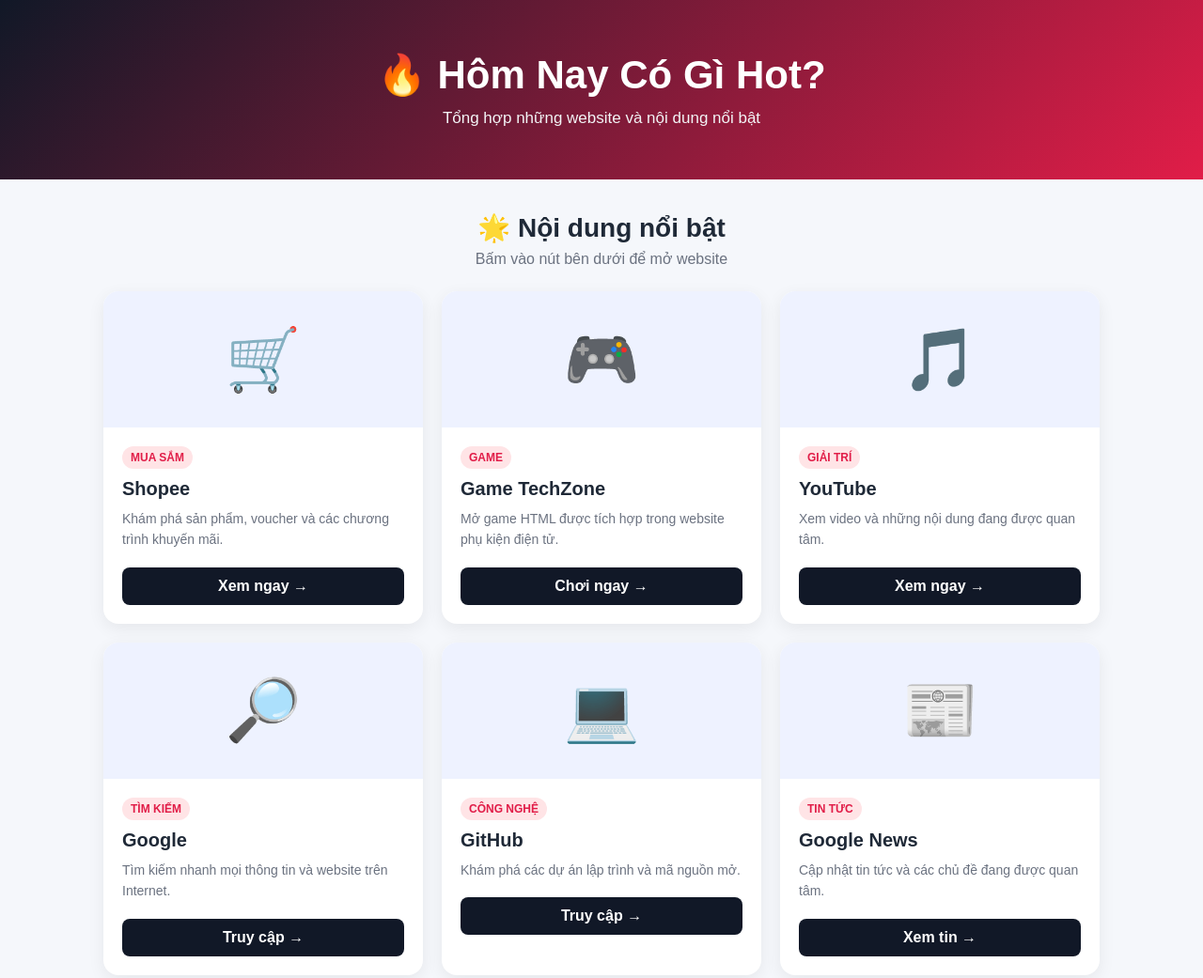
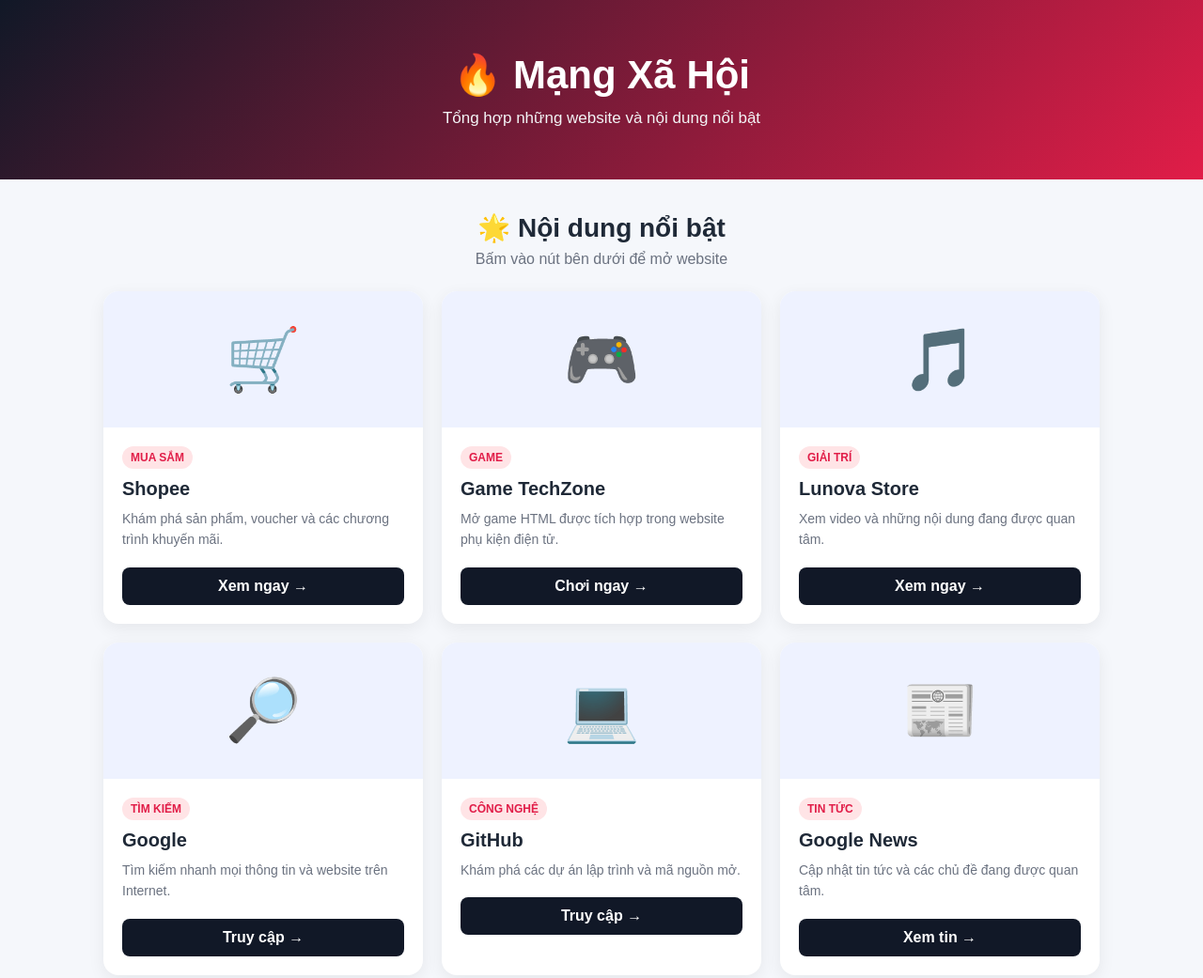
Before and after one commit to thinhchung517-code/bao-moi, a plain HTML site: page index.html in a window 1280 px wide. Shown: the top 1041 px of the page at 94% size. Drawn offline with Linux system fonts and the light colour scheme.

Commit message:
Update index.html

```diff
--- a/index.html
+++ b/index.html
@@ -3,7 +3,7 @@
 <head>
 <meta charset="UTF-8">
 <meta name="viewport" content="width=device-width, initial-scale=1.0">
-<title>Hôm Nay Có Gì Hot?</title>
+<title>Mạng Xã Hội</title>
 <style>
 *{box-sizing:border-box;margin:0;padding:0}
 body{font-family:Arial,sans-serif;background:#f5f7fb;color:#1f2937}
@@ -32,7 +32,7 @@
 <body>
 
 <header>
-<h1>🔥 Hôm Nay Có Gì Hot?</h1>
+<h1>🔥 Mạng Xã Hội</h1>
 <p>Tổng hợp những website và nội dung nổi bật</p>
 </header>
 
@@ -68,9 +68,9 @@
 <div class="icon">🎵</div>
 <div class="content">
 <span class="tag">GIẢI TRÍ</span>
-<h3>YouTube</h3>
+<h3>Lunova Store</h3>
 <p>Xem video và những nội dung đang được quan tâm.</p>
-<a class="btn" href="https://www.youtube.com/" target="_blank">Xem ngay →</a>
+<a class="btn" href="https://thinhchung517-code.github.io/phu-kien-dien-tu/" target="_blank">Xem ngay →</a>
 </div>
 </div>
 
```
